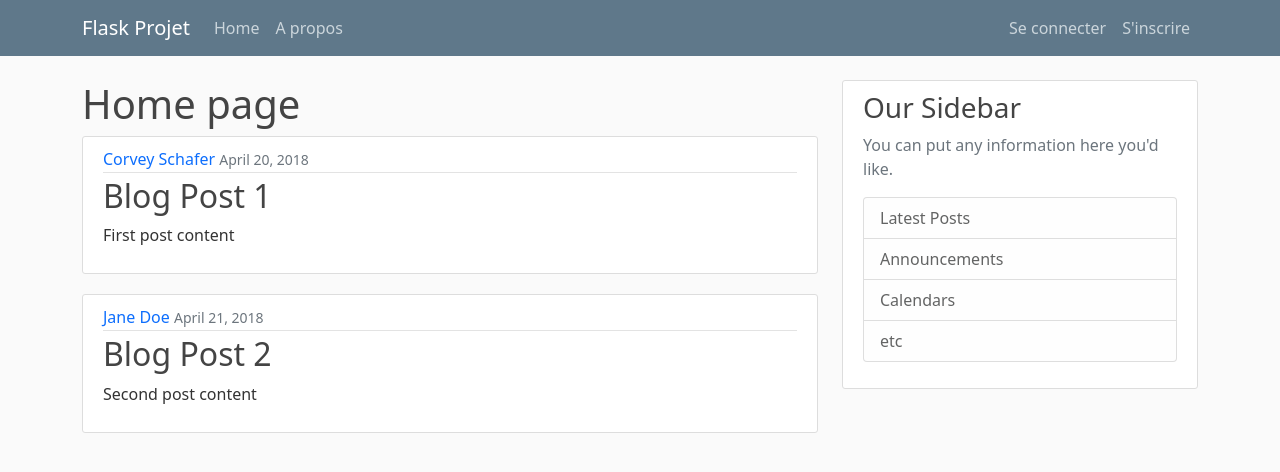
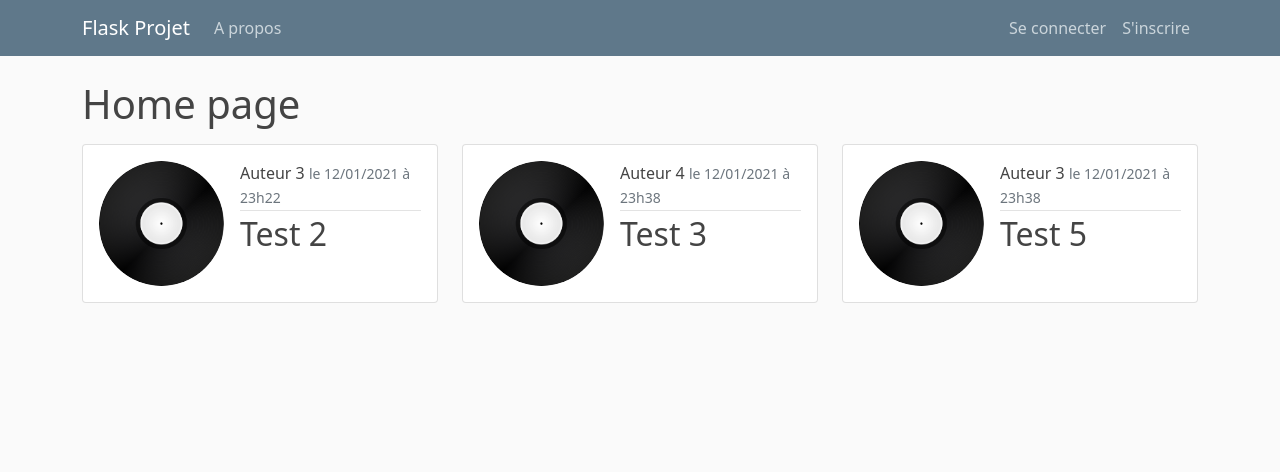
Before and after one commit to DSQuentin/Projet-Flask, a Flask app: page / in a window 1280 px wide. Shown: the top 472 px of the page. Run offline with Flask 2, Linux system fonts and the light colour scheme; data comes from the database, SQL or seed files in the repository; both versions use the stored data as it was after the commit; parts of the project's set-up code (start-up, migrations or seed data) failed here and were passed over; some libraries are stand-ins or nearby versions.

Commit message:
add crud to albums

```diff
--- a/flaskblog/models.py
+++ b/flaskblog/models.py
@@ -48,7 +48,7 @@ class Album(db.Model):
     title = db.Column(db.String(100), nullable=False)
     date_posted = db.Column(db.DateTime, nullable=False, default=datetime.datetime.now())
     release_year = db.Column(db.Integer, nullable=False)
-    img = db.Column(db.String(100), nullable=False, default='default.jpg')
+    img = db.Column(db.String(100), nullable=False, default='default_cover.jpg')
     author_id = db.Column(db.Integer, db.ForeignKey('authors.id'), nullable=False) #Un album possède un unique author
 
     def __repr__(self):
--- a/flaskblog/routes.py
+++ b/flaskblog/routes.py
@@ -1,29 +1,15 @@
 from flask import render_template, url_for, flash, redirect, request
 from flaskblog import app, db, bcrypt
-from flaskblog.forms import RegistrationForm, LoginForm, UpdateAccountForm
+from flaskblog.forms import RegistrationForm, LoginForm, UpdateAccountForm, AlbumForm, AuthorForm
 from flaskblog.models import User, Album, Author
 from flask_login import login_user, current_user, logout_user, login_required
 
 
-posts = [
-    {
-        'author' : 'Corvey Schafer',
-        'title': 'Blog Post 1',
-        'content': 'First post content',
-        'date_posted' : 'April 20, 2018'
-    },
-    {
-        'author' : 'Jane Doe',
-        'title': 'Blog Post 2',
-        'content': 'Second post content',
-        'date_posted' : 'April 21, 2018'
-    }
-]
-
 @app.route("/")
 @app.route("/home")
 def home():
-    return render_template('home.html', posts = posts)
+    albums = Album.query.all()
+    return render_template('home.html', albums=albums)
 
 @app.route("/about")
 def about():
@@ -78,3 +64,67 @@ def account():
         form.email.data = current_user.email
     image_file = url_for('static', filename='profile_pics/' + current_user.image_file)
     return render_template('account.html', title='Compte', image_file=image_file, form=form)
+
+@app.route("/album/new", methods=['GET', 'POST'])
+@login_required
+def new_album():
+    form = AlbumForm()
+    if form.validate_on_submit():
+        author = Author.query.filter_by(name=form.author_id.data).first()
+        if author:
+            album = Album(title=form.title.data, release_year=form.release_year.data, author_id=author.id)
+            db.session.add(album)
+            db.session.commit()
+            flash('Votre album à bien été ajouté !', 'success')
+            return redirect(url_for('home'))
+        else:
+            flash('Aucun auteur ne correspond à celui que vous avez entré.', 'danger')
+    return render_template('create_album.html', title='Ajouter un album', form=form, legend="Ajouter un album")
+
+@app.route("/album/<int:album_id>")
+def album(album_id):
+    album = Album.query.get_or_404(album_id)
+    return render_template('album.html', title=album.title, album=album)
+
+@app.route("/album/<int:album_id>/update", methods=['POST', 'GET'])
+@login_required
+def update_album(album_id):
+    album = Album.query.get_or_404(album_id)
+    form = AlbumForm()
+    if form.validate_on_submit():
+        album.title = form.title.data
+        album.release_year = form.release_year.data
+        album.author.name = form.author_id.data
+        db.session.commit()
+        flash('Votre album a bien été mis à jour !', 'success')
+        return redirect(url_for('album', album_id=album.id))
+    elif request.method == 'GET':
+        form.title.data = album.title
+        form.release_year.data = album.release_year
+        form.author_id.data = album.author.name
+    return render_template('create_album.html', title='Modifier un album', form=form, legend="Modifié un album")
+
+@app.route("/album/<int:album_id>/delete", methods=['POST'])
+@login_required
+def delete_album(album_id):
+    album = Album.query.get_or_404(album_id)
+    db.session.delete(album)
+    db.session.commit()
+    flash('Votre album a bien été supprimé !', 'success')
+    return redirect(url_for('home'))
+
+
+
+
+
+@app.route("/author/new", methods=['GET', 'POST'])
+@login_required
+def new_author():
+    form = AuthorForm()
+    if form.validate_on_submit():
+        author = Author(name=form.name.data)
+        db.session.add(author)
+        db.session.commit()
+        flash('Votre auteur à bien été ajouté !', 'success')
+        return redirect(url_for('home'))
+    return render_template('create_author.html', title='Ajouter un auteur', form=form)
--- a/flaskblog/static/main.css
+++ b/flaskblog/static/main.css
@@ -50,9 +50,15 @@ body {
   }
 
   .article-img {
-    height: 65px;
-    width: 65px;
+    height: 125px;
+    width: 125px;
     margin-right: 16px;
+  }
+
+  .album-img {
+    height: 300px;
+    width: 300px;
+    margin: 20px;
   }
 
   .article-metadata {
--- a/flaskblog/templates/home.html
+++ b/flaskblog/templates/home.html
@@ -1,17 +1,22 @@
 {% extends "layout.html" %}
 {% block content %}
     <h1>Home page</h1>
-
-    {% for post in posts %}
-    <article class="media content-section">
-        <div class="media-body">
-          <div class="article-metadata">
-            <a class="mr-2 text-decoration-none" href="#">{{ post.author }}</a>
-            <small class="text-muted">{{ post.date_posted }}</small>
+    <div class="row">
+    {% for album in albums %}
+      <div class="col-sm-4 my-2">
+        <div class="card">
+          <div class="card-body d-flex">
+            <img src="{{ url_for('static', filename='album_pics/' + album.img) }}" class="rounded-circle article-img" alt="">
+            <div>
+              <div class="article-metadata">
+                <a href="#" class="article-title text-decoration-none">{{ album.author.name }}</a>
+                <small class="text-muted">{{ album.date_posted.strftime('le %d/%m/%Y à %Hh%M') }}</small>
+              </div>
+              <h2><a class="article-title text-decoration-none" href="{{ url_for('album', album_id=album.id)}}">{{ album.title }}</a></h5>
+            </div>
           </div>
-          <h2><a class="article-title text-decoration-none" href="#">{{ post.title }}</a></h2>
-          <p class="article-content">{{ post.content }}</p>
         </div>
-      </article>
+      </div>
     {% endfor %}
+  </div>
 {% endblock content %}
--- a/flaskblog/templates/layout.html
+++ b/flaskblog/templates/layout.html
@@ -26,13 +26,16 @@
             </button>
             <div class="collapse navbar-collapse d-flex justify-content-between" id="navbarToggle">
               <div class="navbar-nav mr-auto">
-                <a class="nav-item nav-link" href="/">Home</a>
                 <a class="nav-item nav-link" href="{{ url_for('about') }}"">A propos</a>
+                {% if current_user.is_authenticated %}
+                <a class="nav-item nav-link" href="{{ url_for('new_album') }}">Ajouter un album</a>
+                <a class="nav-item nav-link" href="{{ url_for('new_author') }}">Ajouter un auteur</a>
+                <a class="nav-item nav-link" href="{{ url_for('account') }}">Compte</a>
+                {% endif %}
               </div>
               <!-- Navbar Right Side -->
               <div class="navbar-nav">
-                {%if current_user.is_authenticated %}
-                <a class="nav-item nav-link" href="{{ url_for('account') }}">Compte</a>
+                {% if current_user.is_authenticated %}
                 <a class="nav-item nav-link" href="{{ url_for('logout') }}">Deconnexion</a>
                 {% else %}
                 <a class="nav-item nav-link" href="{{ url_for('login') }}">Se connecter</a>
@@ -45,8 +48,6 @@
       </header>
 
       <main role="main" class="container">
-        <div class="row">
-          <div class="col-md-8">
             {% with messages = get_flashed_messages(with_categories=true) %}
               {% if messages %}
                 {% for category, message in messages %}
@@ -57,25 +58,12 @@
               {% endif %}
             {% endwith %}
             {% block content %}{% endblock %}
-          </div>
-          <div class="col-md-4">
-            <div class="content-section">
-              <h3>Our Sidebar</h3>
-              <p class='text-muted'>You can put any information here you'd like.
-                <ul class="list-group">
-                  <li class="list-group-item list-group-item-light">Latest Posts</li>
-                  <li class="list-group-item list-group-item-light">Announcements</li>
-                  <li class="list-group-item list-group-item-light">Calendars</li>
-                  <li class="list-group-item list-group-item-light">etc</li>
-                </ul>
-              </p>
-            </div>
-          </div>
-        </div>
       </main>
 
     <!-- Option 1: Bootstrap Bundle with Popper -->
     <script src="https://cdn.jsdelivr.net/npm/bootstrap@5.0.0-beta1/dist/js/bootstrap.bundle.min.js" integrity="sha384-ygbV9kiqUc6oa4msXn9868pTtWMgiQaeYH7/t7LECLbyPA2x65Kgf80OJFdroafW" crossorigin="anonymous"></script>
-
+    <script src="https://code.jquery.com/jquery-3.2.1.slim.min.js" integrity="sha384-KJ3o2DKtIkvYIK3UENzmM7KCkRr/rE9/Qpg6aAZGJwFDMVNA/GpGFF93hXpG5KkN" crossorigin="anonymous"></script>
+    <script src="https://cdnjs.cloudflare.com/ajax/libs/popper.js/1.12.3/umd/popper.min.js" integrity="sha384-vFJXuSJphROIrBnz7yo7oB41mKfc8JzQZiCq4NCceLEaO4IHwicKwpJf9c9IpFgh" crossorigin="anonymous"></script>
+    <script src="https://maxcdn.bootstrapcdn.com/bootstrap/4.0.0-beta.2/js/bootstrap.min.js" integrity="sha384-alpBpkh1PFOepccYVYDB4do5UnbKysX5WZXm3XxPqe5iKTfUKjNkCk9SaVuEZflJ" crossorigin="anonymous"></script>
 </body>
 </html>
```
Also changed, not shown: flaskblog/forms.py (+11 -1 lines), flaskblog/templates/album.html (added, +38 -0 lines), flaskblog/templates/create_album.html (added, +55 -0 lines), flaskblog/templates/create_author.html (added, +29 -0 lines), flaskblog/site.db, flaskblog/static/album_pics/default_cover.jpg (added), 2 other files.
